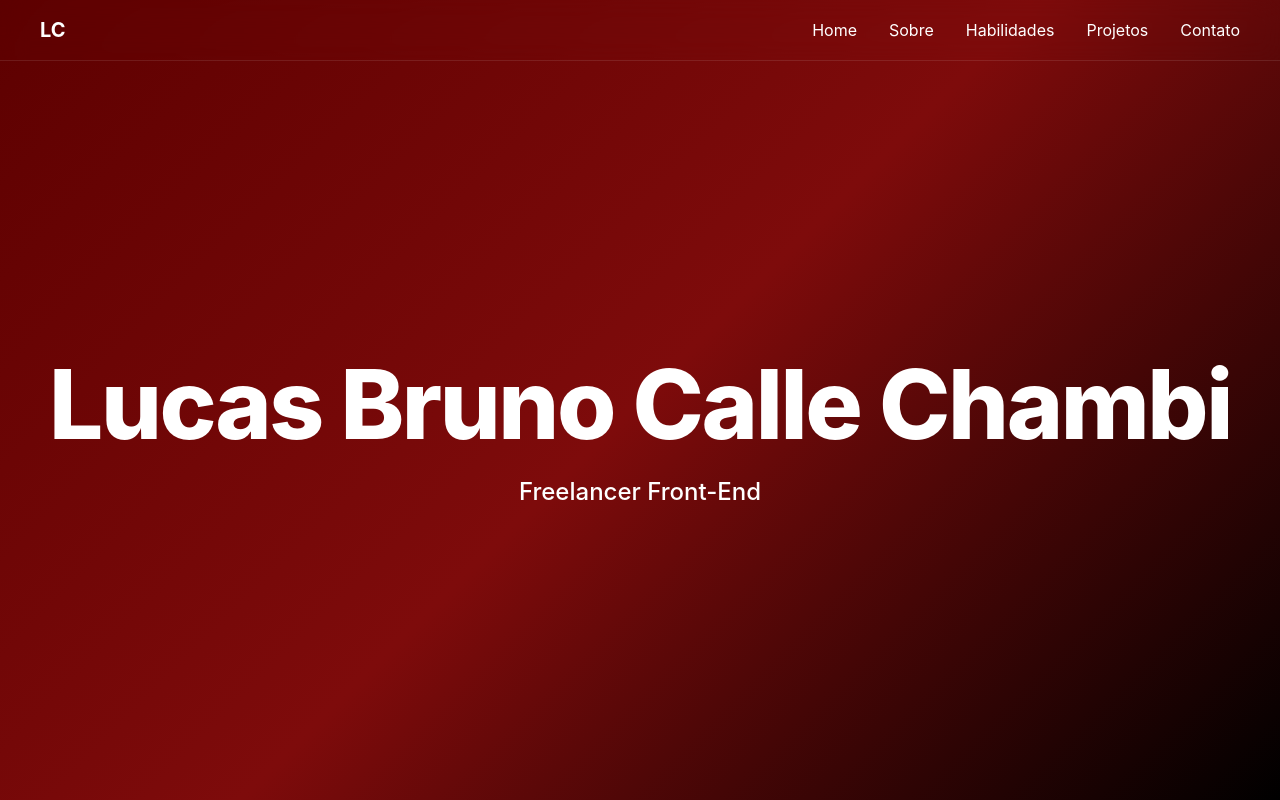
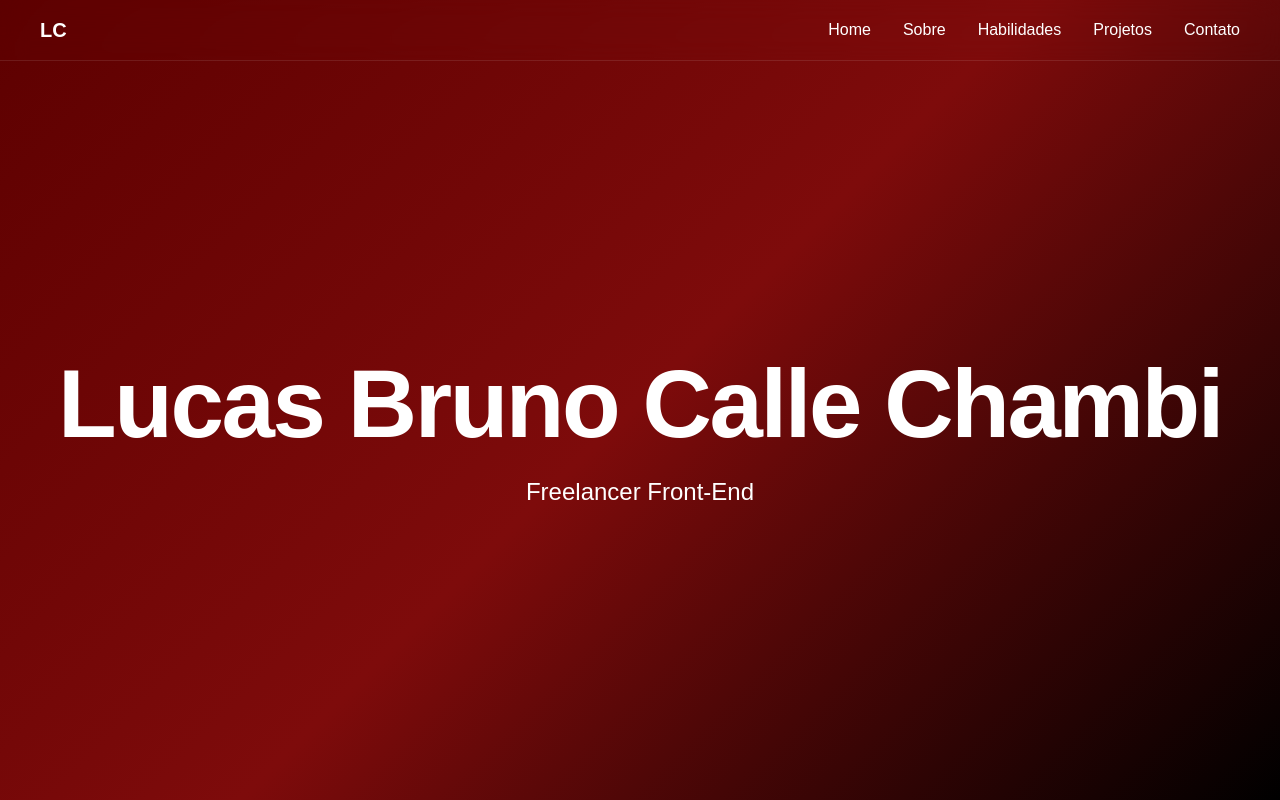
Before and after one commit to LokiiiGo/portifolio-lucas-chambi, a React (Vite) app: page / in a window 1280 px wide. Shown: the top 800 px of the page. Built offline with nearby package versions, Linux system fonts and the light colour scheme.

Commit message:
Corrigindo erro no arquivo css

```diff
--- a/index.html
+++ b/index.html
@@ -8,8 +8,7 @@
   <title>Portifólio - Lucas Chambi</title>
   <link rel="preconnect" href="https://fonts.googleapis.com">
   <link rel="preconnect" href="https://fonts.gstatic.com" crossorigin>
-  <link
-    href="https://fonts.googleapis.com/css2?family=DM+Sans:ital,opsz,wght@0,9..40,100..1000;1,9..40,100..1000&display=swap"
+  <link href="https://fonts.googleapis.com/css2?family=Roboto:ital,wght@0,100..900;1,100..900&display=swap"
     rel="stylesheet">
 </head>
 
--- a/src/App.css
+++ b/src/App.css
@@ -1,5 +1,4 @@
 @import "tailwindcss";
-
 
 .dm-sans {
   font-family: "DM Sans", sans-serif;
--- a/src/App.jsx
+++ b/src/App.jsx
@@ -9,7 +9,7 @@
 function App() {
   return (
     <>
-      <div>
+      <div className="dm-sans">
         <Cabecalho />
         <Sobre />
         <Habilidades />
```
